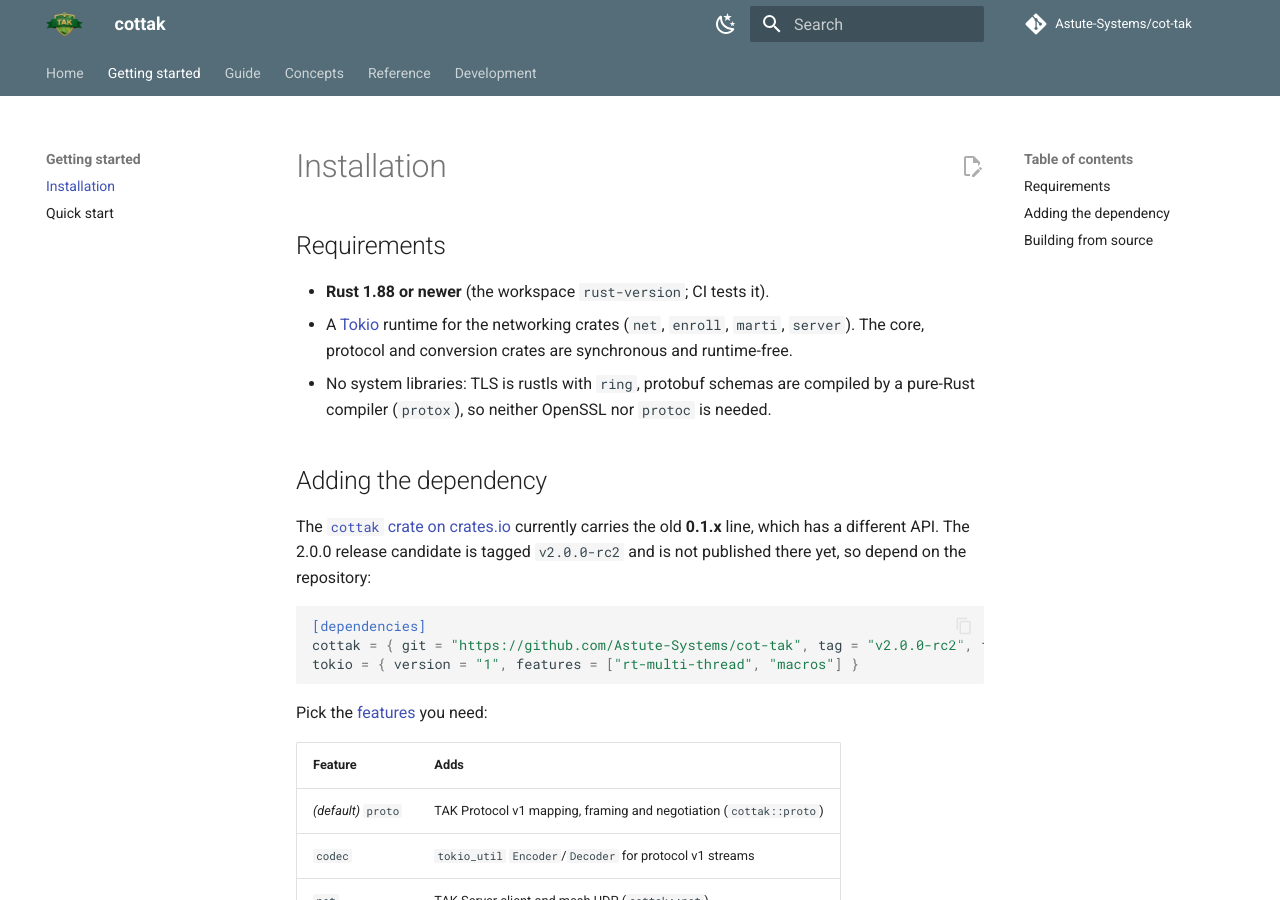
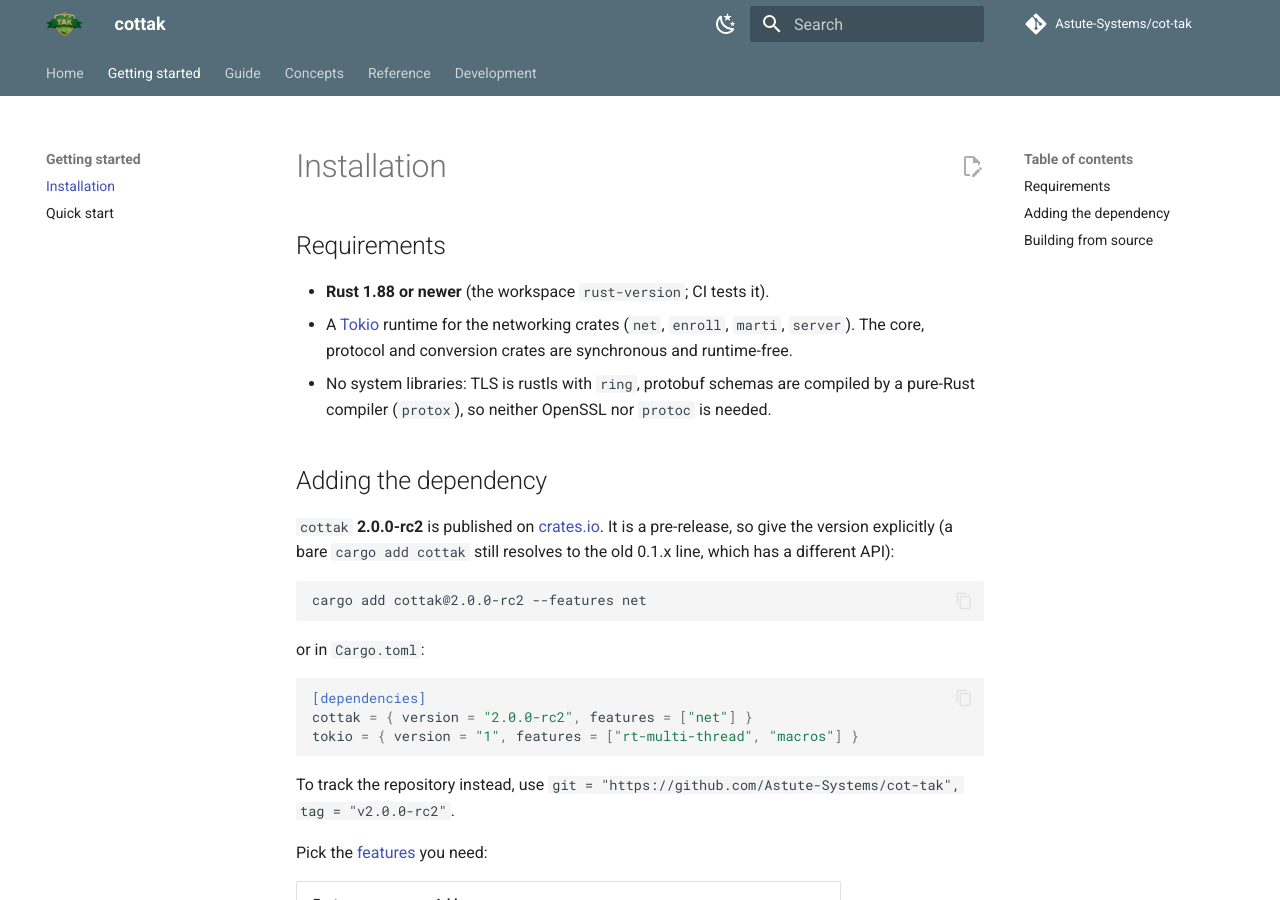
Before and after one commit to Astute-Systems/cot-tak, an MkDocs documentation site: the page built from docs/getting-started/installation.md, in a window 1280 px wide and 900 px high. Built offline with MkDocs 1.6.1 and Material for MkDocs 9.7.7, drawn with Linux system fonts in a browser that asks for light colours; comment, search, counter and statistics services are not loaded.

Commit message:
Docs: 2.0.0-rc2 is published on crates.io; update install instructions and badge

````diff
--- a/docs/getting-started/installation.md
+++ b/docs/getting-started/installation.md
@@ -10,15 +10,23 @@
 
 ## Adding the dependency
 
-The [`cottak` crate on crates.io](https://crates.io/crates/cottak) currently carries the old
-**0.1.x** line, which has a different API. The 2.0.0 release candidate is tagged `v2.0.0-rc2` and is
-not published there yet, so depend on the repository:
+`cottak` **2.0.0-rc2** is published on [crates.io](https://crates.io/crates/cottak). It is a
+pre-release, so give the version explicitly (a bare `cargo add cottak` still resolves to the old
+0.1.x line, which has a different API):
+
+```sh
+cargo add cottak@2.0.0-rc2 --features net
+```
+
+or in `Cargo.toml`:
 
 ```toml
 [dependencies]
-cottak = { git = "https://github.com/Astute-Systems/cot-tak", tag = "v2.0.0-rc2", features = ["net"] }
+cottak = { version = "2.0.0-rc2", features = ["net"] }
 tokio = { version = "1", features = ["rt-multi-thread", "macros"] }
 ```
+
+To track the repository instead, use `git = "https://github.com/Astute-Systems/cot-tak", tag = "v2.0.0-rc2"`.
 
 Pick the [features](../reference/features.md) you need:
 
````
Also changed, not shown: README.md (+4 -5 lines), crates/cottak/README.md (+4 -5 lines), docs/reference/api.md (+1 -2 lines), docs/reference/features.md (+1 -1 lines).
